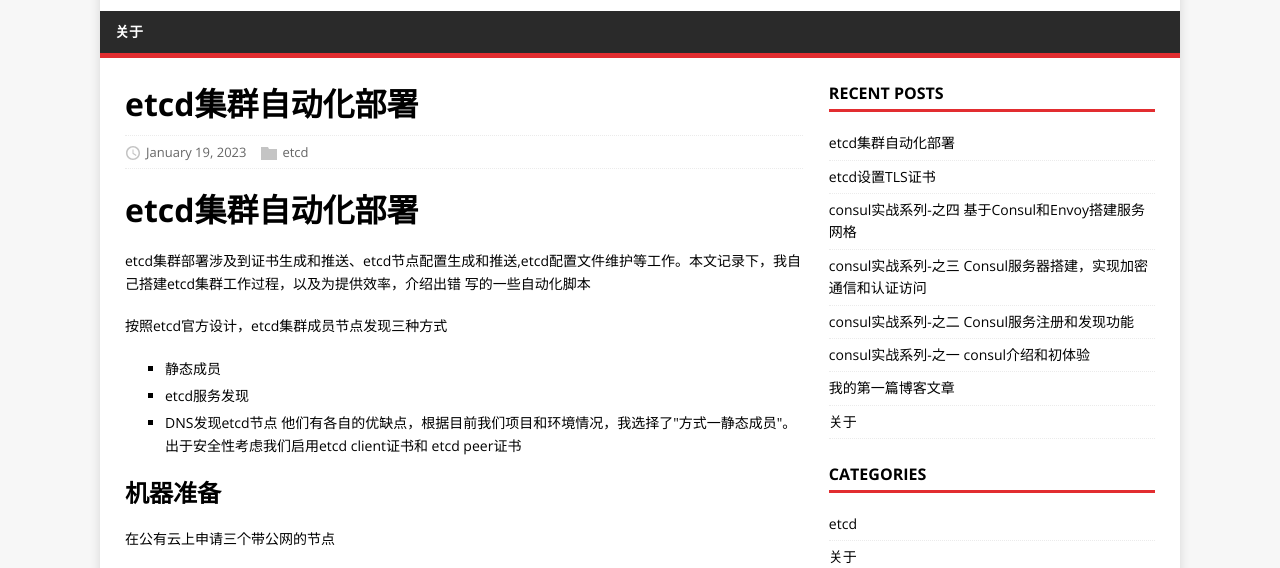
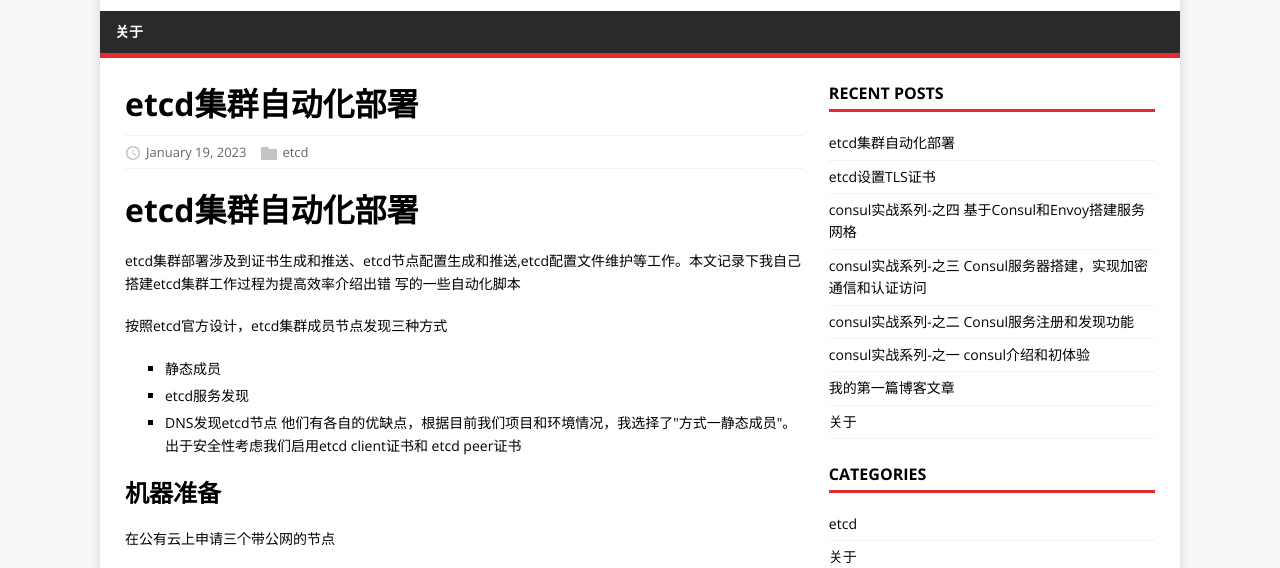
Before and after one commit to AarenWang/AarenWang.github.io, a plain HTML site: page posts/etcd-action-part-2/index.html in a window 1280 px wide. Shown: the part 160-728 px from the top of the page. Drawn offline with nearby package versions, Linux system fonts and the light colour scheme; a script that the page names is missing.

Commit message:
etcd-action-part-2

```diff
--- a/posts/etcd-action-part-2/index.html
+++ b/posts/etcd-action-part-2/index.html
@@ -78,7 +78,7 @@ if (!doNotTrack) {
 		</header>
 		<div class="content post__content clearfix">
 			<h1 id="etcd集群自动化部署">etcd集群自动化部署</h1>
-<p>etcd集群部署涉及到证书生成和推送、etcd节点配置生成和推送,etcd配置文件维护等工作。本文记录下，我自己搭建etcd集群工作过程，以及为提供效率，介绍出错
+<p>etcd集群部署涉及到证书生成和推送、etcd节点配置生成和推送,etcd配置文件维护等工作。本文记录下我自己搭建etcd集群工作过程为提高效率介绍出错
 写的一些自动化脚本</p>
 <p>按照etcd官方设计，etcd集群成员节点发现三种方式</p>
 <ul>
```
